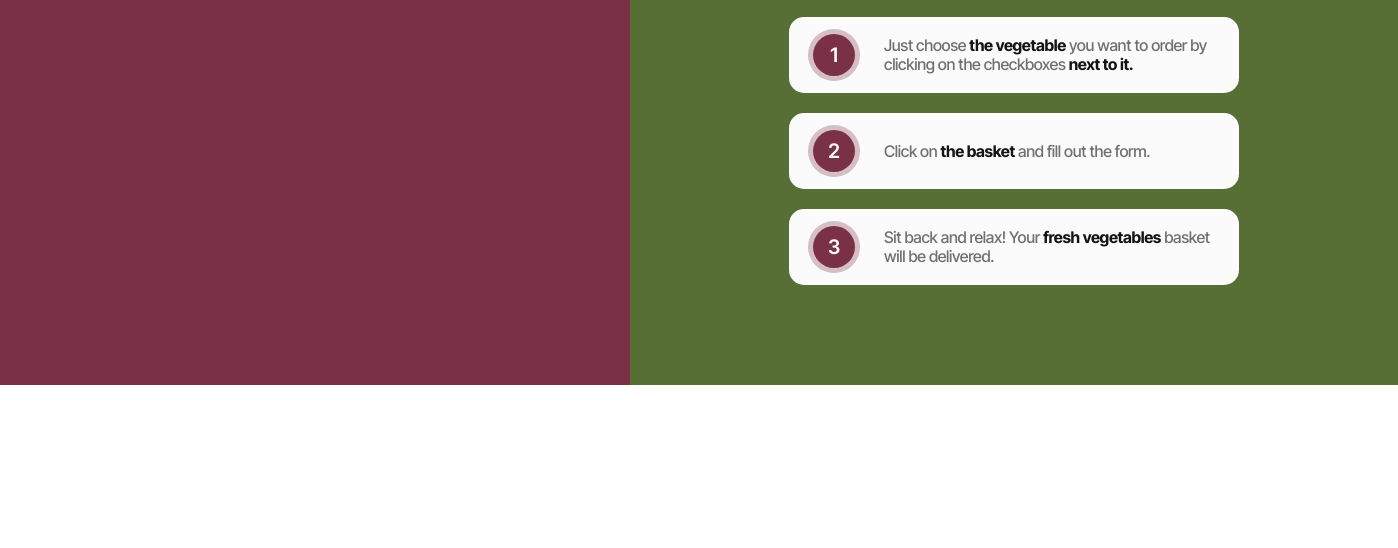
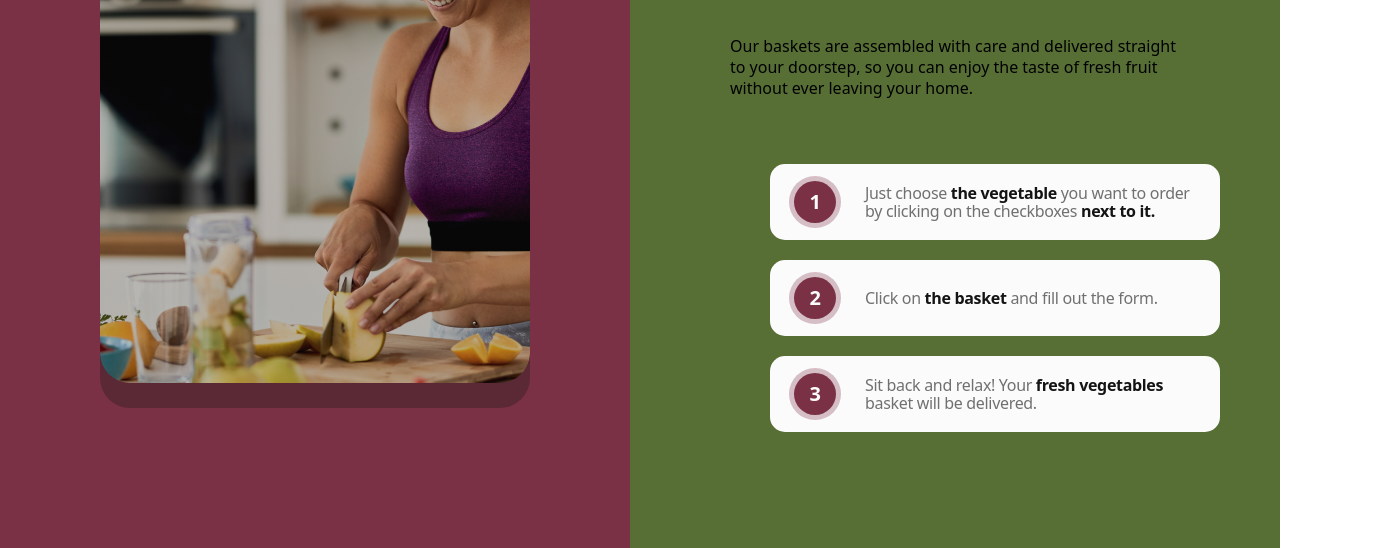
Before and after one commit to Yuriy-Rubanov/group-project-section-01, a plain HTML site: page index.html in a window 1280 px wide. Shown: the part 316-864 px from the top of the page, 1398 px wide, since content can reach past the window. Before the commit the page ends 800 px from the top, so only its background shows below. Drawn offline with nearby package versions, Linux system fonts and the light colour scheme.

Commit message:
одпа

```diff
--- a/css/styles.css
+++ b/css/styles.css
@@ -1,66 +1,46 @@
-body {
-    font-family: "Inter Tight", sans-serif;
-    color: #fbfbfb;
-    background-color: #ffffff;
-}
-
-
-
-ul,
-ol {
-    list-style-type: none;
-    margin-top: 0;
-    margin-bottom: 0;
-    padding-left: 0;
-}
-
-h1,
-h2,
-h3,
-h4,
-h5,
-h6,
-p {
-    margin-top: 0;
-    margin-bottom: 0;
-}
-
-
-
-img {
-    display: block;
-    max-width: 100%;
-    height: auto;
-}
-
-section {
+.how-it-works {
     padding: 0;
 }
 
-.section {}
+.hiw-gradient {
+    background-image: linear-gradient(to bottom,
+            #7a3145 0%,
+            #7a3145 45%,
+            #576f35 45%,
+            #576f35 55%);
+    margin: 0 auto;
+}
 
 .hiw-image {
     display: flex;
     justify-content: center;
-    background-color: #7a3145;
+}
+
+.hiw-image picture {
+    position: relative;
+    margin-top: 40px;
+    margin-bottom: 40px;
 }
 
 .hiw-image img {
     border-radius: 30px;
-    margin: 40px auto;
+}
+
+.hiw-image picture::after {
+    content: "";
+    position: absolute;
+    top: 0;
+    left: 0;
+    width: 100%;
+    height: 100%;
+    border-radius: 30px;
     background: linear-gradient(rgba(20, 20, 20, 0.3), rgba(20, 20, 20, 0.3));
 }
-
 
 .hiw-explain-bg {
     display: flex;
     justify-content: center;
     padding: 80px 20px;
-    background-color: #576f35;
-}
-
-.hiw-explain-bg h2 {
-    display: none;
 }
 
 .hiw-explain {
@@ -68,7 +48,6 @@ section {
     display: flex;
     flex-wrap: wrap;
 }
-
 
 .hiw-header {
     font-weight: 600;
@@ -84,12 +63,12 @@ section {
 
 .hiw-text {
     margin-top: 20px;
-    font-weight: 500;
     font-size: 14px;
     line-height: 1.29;
 }
 
 .hiw-list {
+
     display: flex;
     flex-wrap: wrap;
     gap: 20px;
@@ -106,7 +85,6 @@ section {
     min-width: 335px;
     height: 76px;
     background-color: #fbfbfb;
-    font-weight: 500;
     font-size: 12px;
     line-height: 1.17;
     letter-spacing: -0.02em;
@@ -119,6 +97,7 @@ section {
     justify-content: center;
     align-items: center;
     border-radius: 50%;
+    color: #fbfbfb;
     content: counter(item);
     counter-increment: item;
     font-weight: 600;
@@ -126,7 +105,6 @@ section {
     line-height: 1;
     letter-spacing: -0.02em;
     background-color: #7a3145;
-    color: #fbfbfb;
     width: 42px;
     height: 42px;
     box-shadow: 0 0 0 5px rgba(122, 49, 69, 0.3);
@@ -149,14 +127,12 @@ section {
     font-size: 20px;
     line-height: 1;
     letter-spacing: -0.02em;
-    color: #fbfbfb;
     background-color: #7a3145;
     border-radius: 50%;
 }
 
 .hiw-icon-text {
     display: inline-block;
-    font-weight: 500;
     font-size: 12px;
     line-height: 1.17;
     letter-spacing: -0.02em;
@@ -167,6 +143,17 @@ section {
 .hiw-icon-text span {
     font-weight: 700;
     color: #141414;
+}
+
+@media screen and (min-width: 320px) and (max-width: 374px) {
+    .hiw-explain {
+        max-width: 100%;
+    }
+
+    .hiw-item {
+        min-width: 100%;
+        height: auto;
+    }
 }
 
 @media screen and (min-width: 768px) {
@@ -210,11 +197,21 @@ section {
     .hiw-icon-text {
         font-size: 16px;
     }
+}
 
 @media screen and (min-width: 1280px) {
-        .section {
+    .how-it-works {
+
         display: flex;
         flex-direction: row;
+    }
+
+    .hiw-gradient {
+        background-image: linear-gradient(to right,
+                #7a3145 0%,
+                #7a3145 49.22%,
+                #576f35 49.22%,
+                #576f35 100%);
     }
 
     .hiw-image {
@@ -228,6 +225,7 @@ section {
 
     .hiw-explain-bg {
         padding-top: 100px;
+        max-width: 650px;
     }
 
 }
--- a/index.html
+++ b/index.html
@@ -16,28 +16,28 @@
 </head>
 
 <body>
-    <section class="section" id="howitworks">
-        <div class="hiw-image">
+    <section class="how-it-works container hiw-gradient" id="howitworks">
+        <section class="hiw-image">
             <picture>
                 <source srcset="
-                ../images/howitworks-img/howitworks-desk.jpg 1x,
-                ../images/howitworks-img/howitworks-desk-2x.jpg 2x" media="(min-width: 1280px)">
+                    ./images/howitworks-img/howitworks-desk.png 1x,
+                    ./images/howitworks-img/howitworks-desk-2x.png 2x" media="(min-width: 1280px)">
 
                 <source srcset="
-                ../images/howitworks-img/howitworks-tab.jpg 1x,
-                ../images/howitworks-img/howitworks-tab-2x.jpg 2x" media="(min-width: 768px)">
+                    ./images/howitworks-img/howitworks-tab.png 1x,
+                    ./images/howitworks-img/howitworks-tab-2x.png 2x" media="(min-width: 768px)">
 
                 <source srcset="
-                ../images/howitworks-img/howitworks-mob.jpg 1x,
-                ../images/howitworks-img/howitworks-mob-2x.jpg 2x" media="(min-width: 375px)">
+                    ./images/howitworks-img/howitworks-mob.png 1x,
+                    ./images/howitworks-img/howitworks-mob-2x.png 2x" media="(min-width: 375px)">
                 <img src="
-                ../images/howitworks-img/howitworks-mob.jpg" alt="
-                Women smiling and cutting fruits" width="335px">
+                    ./images/howitworks-img/howitworks-mob.png" alt="
+                    Happy women cutting fruits" width="335">
             </picture>
-        </div>
-        <div class="hiw-explain-bg">
+        </section>
+        <section class="hiw-explain-bg">
             <div class="hiw-explain">
-                <h2>How it works</h2>
+                <h2 class="visually-hidden">How it works</h2>
                 <h3 class="hiw-header">To order your <span>vegetable</span> basket, simply follow these <span>easy
                         steps</span>
                 </h3>
@@ -63,7 +63,7 @@
                     </li>
                 </ol>
             </div>
-        </div>
+        </section>
     </section>
 </body>
 
```
Lines whose indentation alone changed are shown as unchanged.
